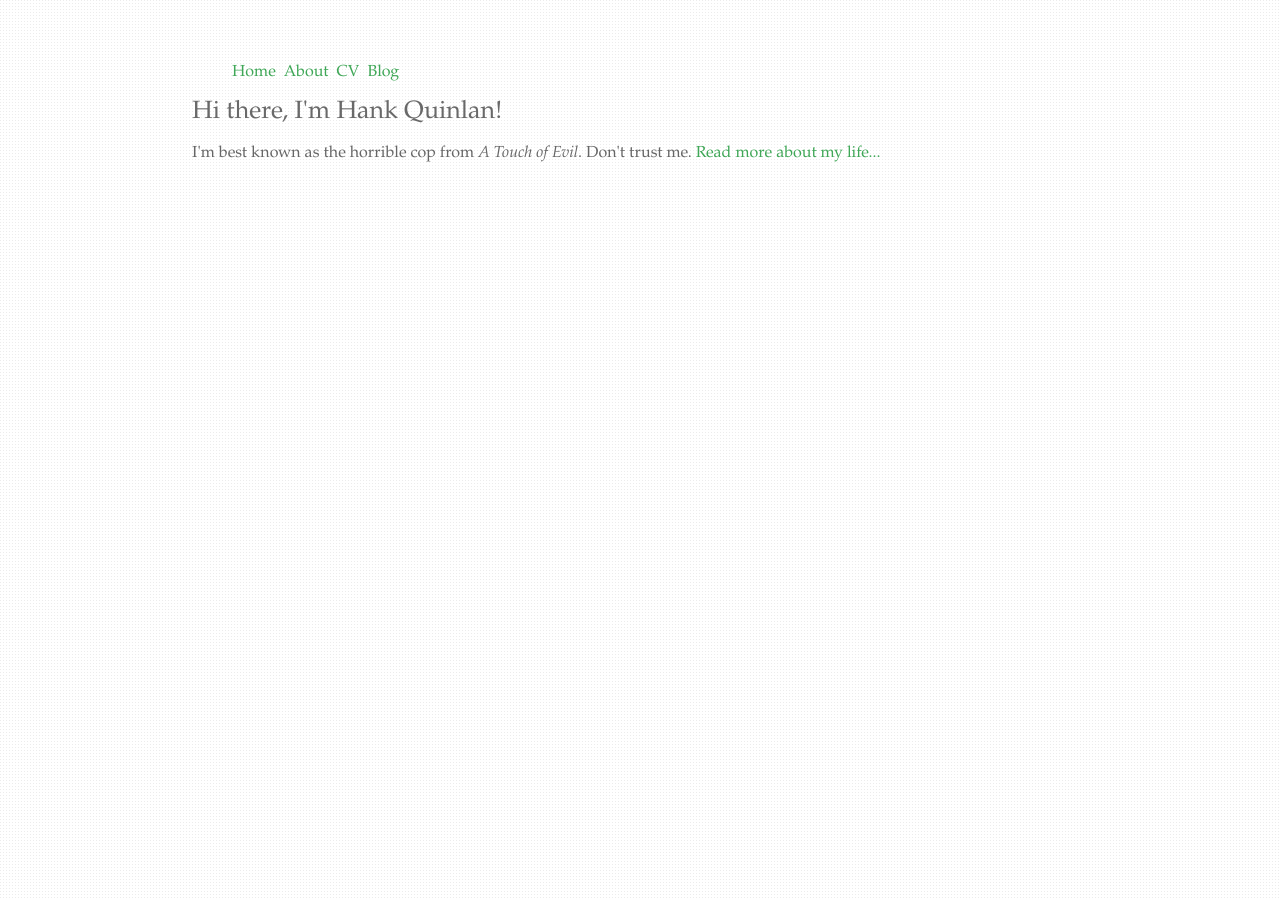
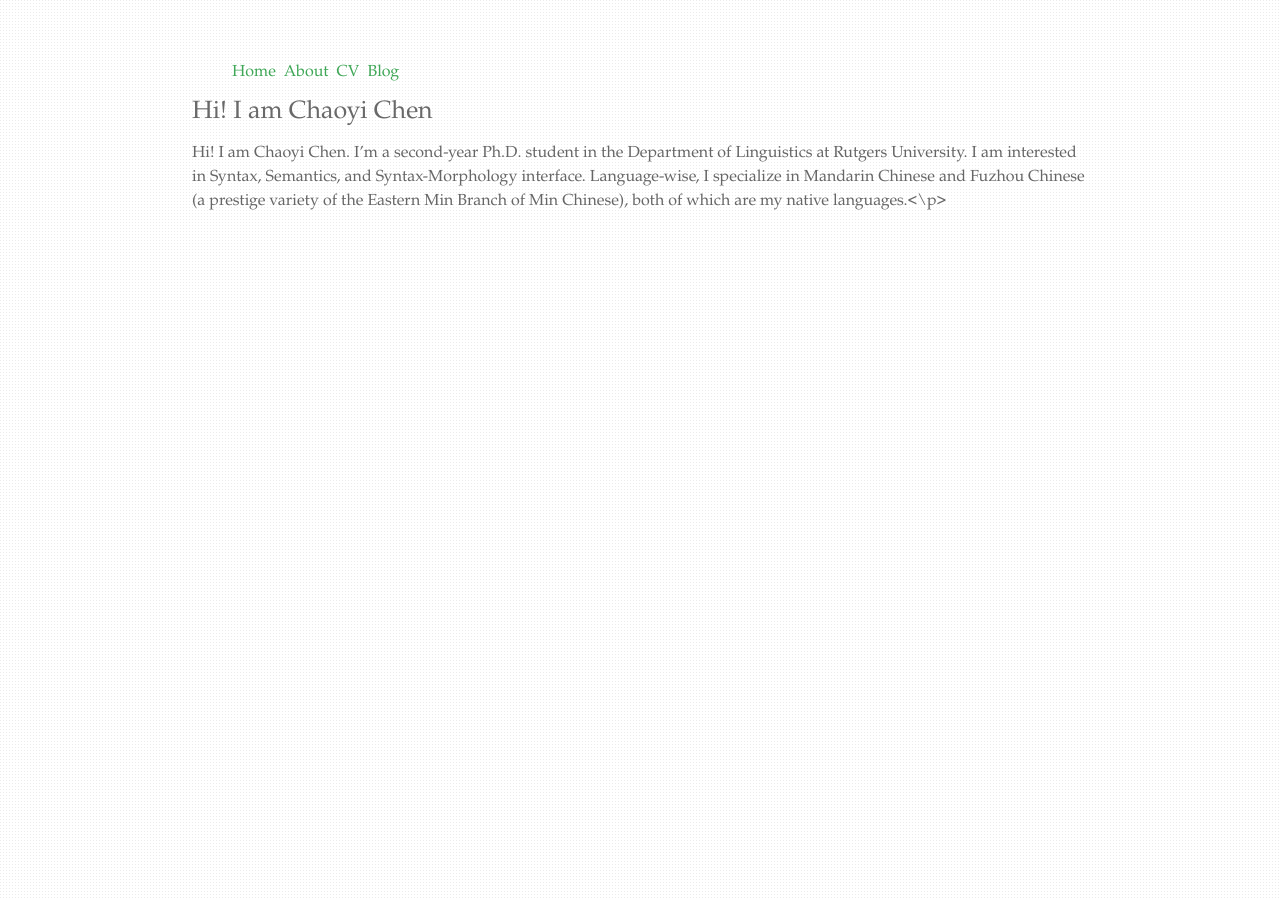
Before and after one commit to chaoyichen71/chaoyichen71.github.io, a Jekyll site: the page built from index.html, in a window 1280 px wide. Built offline with Jekyll 4.4.1, drawn with Linux system fonts in a browser that asks for light colours.

Commit message:
Update index.html

```diff
--- a/index.html
+++ b/index.html
@@ -1,9 +1,10 @@
 ---
 layout: default
-title: Hank Quinlan, Horrible Cop
+title: Chaoyi Chen
 ---
 
 		<div class="blurb">
-			<h1>Hi there, I'm Hank Quinlan!</h1>
-			<p>I'm best known as the horrible cop from <em>A Touch of Evil</em>. Don't trust me. <a href="/about">Read more about my life...</a></p>
-		</div>
+			<h1>Hi! I am Chaoyi Chen</h1>
+			<p>Hi! I am Chaoyi Chen. I’m a second-year Ph.D. student in the Department of Linguistics at Rutgers University.
+				I am interested in Syntax, Semantics, and Syntax-Morphology interface.
+				Language-wise, I specialize in Mandarin Chinese and Fuzhou Chinese (a prestige variety of the Eastern Min Branch of Min Chinese), both of which are my native languages.<\p>
```
